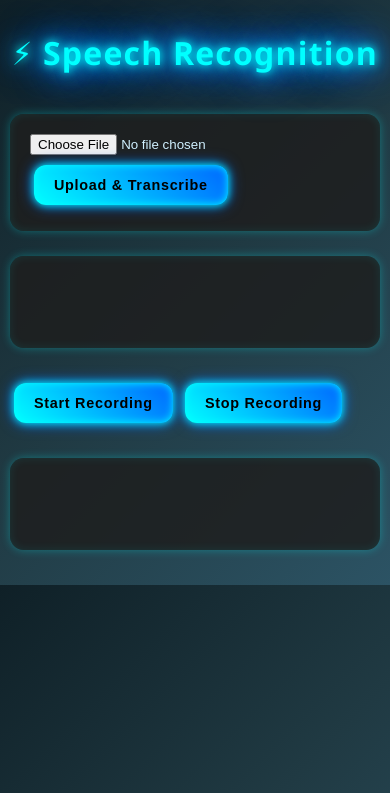
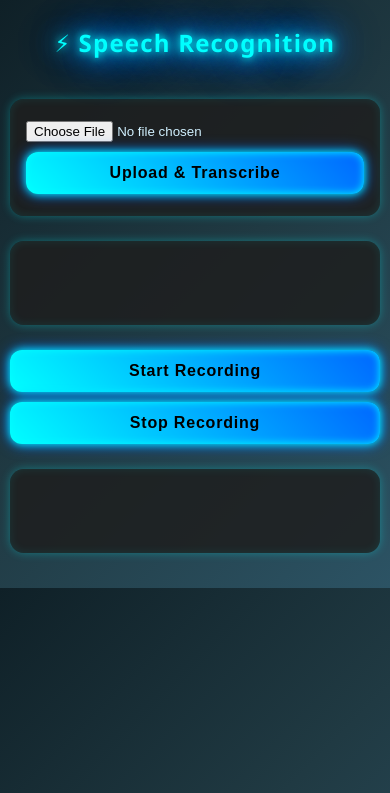
Before and after one commit to VEERAKARTHICK235/Speech-Recognition-System, a Flask app: page / in a window 390 px wide. Shown: the top 793 px of the page. Run offline with Flask 2, Linux system fonts and the light colour scheme.

Commit message:
index.html

```diff
--- a/templates/index.html
+++ b/templates/index.html
@@ -61,16 +61,40 @@
       min-height: 60px;
       user-select: text;
     }
-    @media (max-width: 480px) {
-      body {
-        padding: 10px;
-      }
-      .btn {
-        padding: 12px 20px;
-        margin: 10px 4px;
-        font-size: 0.9rem;
+   @media (max-width: 768px) {
+  body {
+    padding: 10px;
+    font-size: 16px;
+  }
+
+  h1 {
+    font-size: 1.5rem;
+    text-align: center;
+  }
+
+  .btn {
+    display: block;
+    width: 100%;
+    margin: 10px 0;
+    font-size: 1rem;
+    padding: 12px;
+  }
+
+  #audioFile,
+  select {
+    display: block;
+    width: 100%;
+    margin: 10px 0;
+  }
+
+  .result, form {
+    font-size: 1rem;
+    padding: 12px 16px;
+    word-wrap: break-word;
+
       }
     }
+
   </style>
 </head>
 <body>
```
